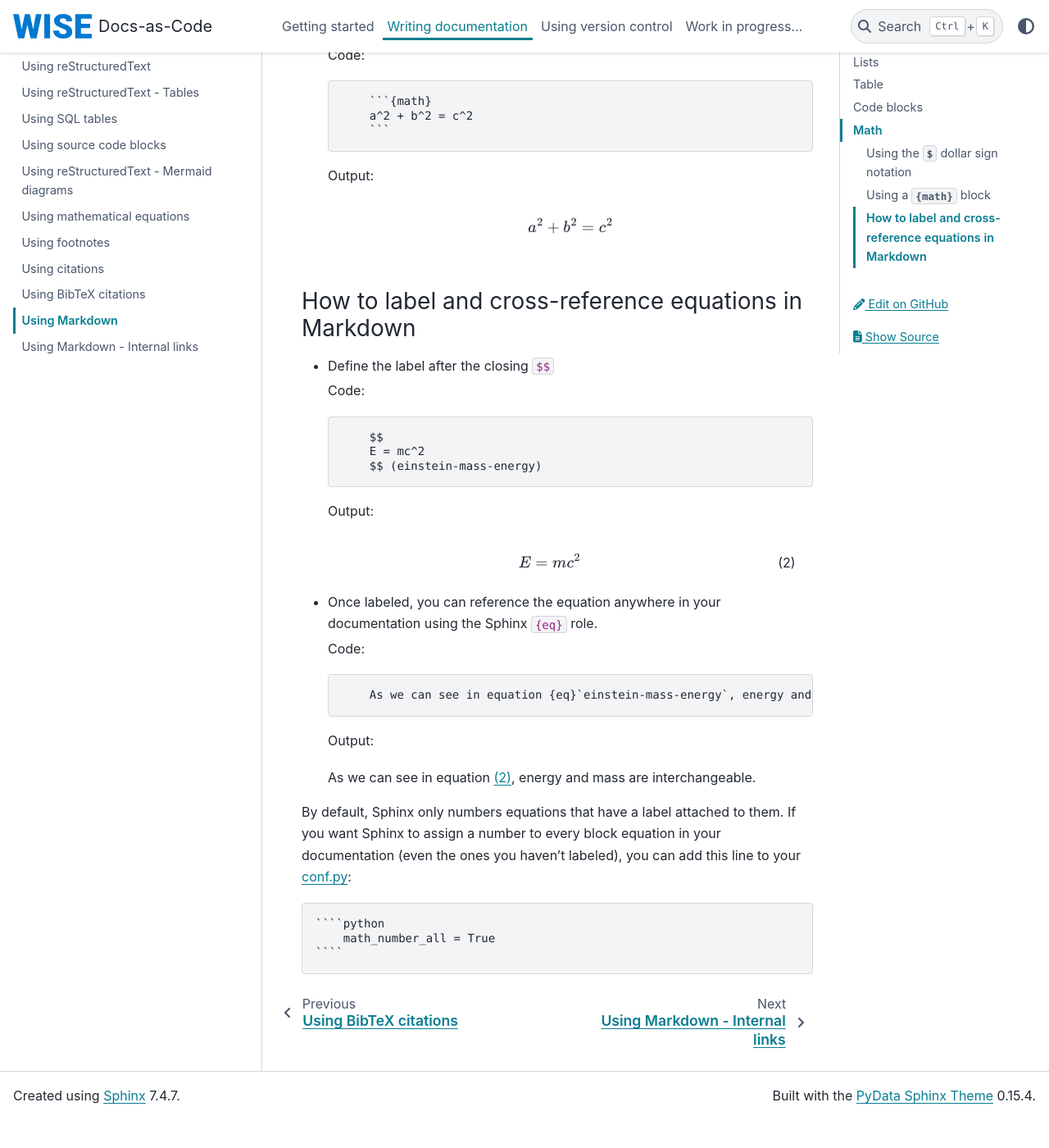
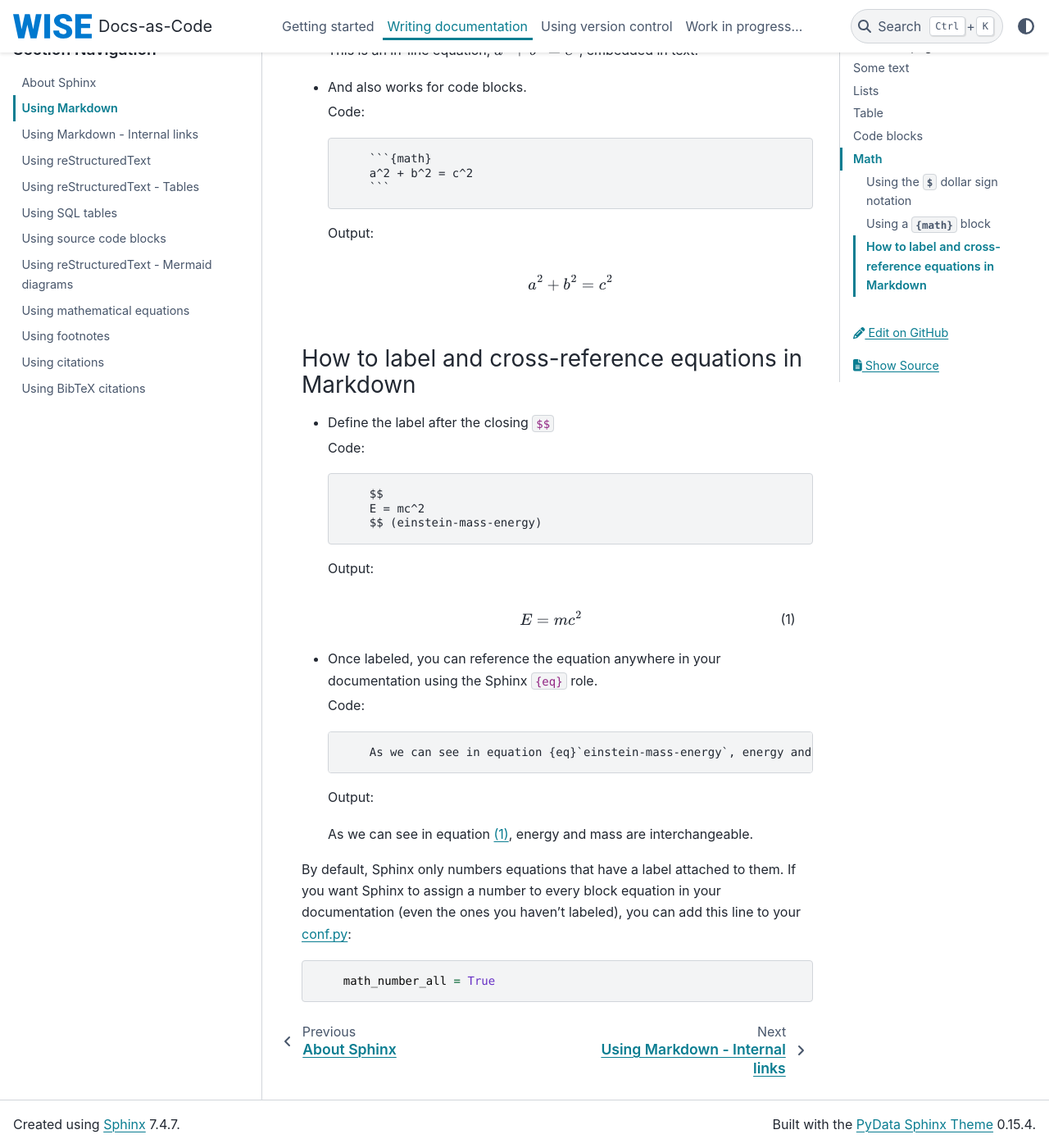
Before and after one commit to eeadata/WISE.Documentation, a Sphinx documentation site: the page built from docs/WritingDocs/UsingMarkdown.md, in a window 1280 px wide and 1400 px high, scrolled down 2827 px. Shown: the whole window at 82% size. Built offline with Sphinx 7.4.7 and the PyData theme 0.15.4, drawn with Linux system fonts in a browser that asks for light colours; before the commit the page ends 4192 px from its top, so only the background shows below that; some of the changed text lies outside the part shown.

Commit message:
Edits suggested by Marek

`````diff
--- a/docs/WritingDocs/UsingMarkdown.md
+++ b/docs/WritingDocs/UsingMarkdown.md
@@ -22,7 +24,6 @@
 - item 2
 - item 3
 
-
 ## Table
 
 | No.  |  Prime |
@@ -32,17 +33,17 @@
 | 3    |  Yes   |
 | 4    |  No    |
 
-
-
 ## Code blocks
 
 The following is a Python code block:
+
 ```python
   def hello():
       print("Hello world")
 ```
 
 And this is a C code block:
+
 ```c
 #include <stdio.h>
 int main()
@@ -52,12 +53,11 @@
 }
 ```
 
-
 ## Math
 
 ### Using the `$` dollar sign notation
 
-* Add `myst_parser` to your active extensions in the project `conf.py`
+- Add `myst_parser` to your active extensions in the project `conf.py`
 
     ```python
         extensions = [
@@ -66,7 +66,7 @@
         ]
     ````
 
-* Tell MyST to allow dollar signs and advanced math blocks
+- Tell MyST to allow dollar signs and advanced math blocks
 
     ```python
         myst_enable_extensions = [
@@ -75,7 +75,7 @@
         ]
     ````
 
-*   Now you can use the `$` notation for in-line equations.
+- Now you can use the `$` notation for in-line equations.
 
     Code:
 
@@ -87,7 +87,7 @@
 
     The area of a circle is $A = \pi r^2$.
 
-*   You can also use code blocks.
+- You can also use code blocks.
 
     Code:
 
@@ -105,7 +105,7 @@
 
 ### Using a `{math}` block
 
-*   This also works for in-line equations.
+- This also works for in-line equations.
 
     Code:
 
@@ -117,7 +117,7 @@
 
     This is an in-line equation, {math}`a^2 + b^2 = c^2`, embedded in text.
 
-*   And also works for code blocks.
+- And also works for code blocks.
 
     Code:
 
@@ -135,8 +135,7 @@
 
 ### How to label and cross-reference equations in Markdown
 
-*   Define the label after the closing `$$`
-
+- Define the label after the closing `$$`
 
     Code:
 
@@ -152,7 +151,7 @@
     E = mc^2
     $$ (einstein-mass-energy)
 
-*   Once labeled, you can reference the equation anywhere in your documentation
+- Once labeled, you can reference the equation anywhere in your documentation
     using the Sphinx `{eq}` role.
 
     Code:
@@ -169,6 +168,6 @@
 If you want Sphinx to assign a number to every block equation in your documentation
 (even the ones you haven't labeled), you can add this line to your conf.py:
 
-    ````python
-        math_number_all = True
-    ````
+````python
+    math_number_all = True
+````
--- a/docs/WritingDocs/index.rst
+++ b/docs/WritingDocs/index.rst
@@ -6,6 +6,8 @@
    :hidden:
 
    AboutSphinx
+   UsingMarkdown.md
+   UsingMarkdown_InternalLinks.md
    UsingReStructuredText.rst
    UsingReStructuredText_Tables.rst
    Using_SQLTable.md
@@ -15,8 +17,6 @@
    Using_Footnotes.md
    Using_Citations.md
    Using_BibTeXCitations.md
-   UsingMarkdown.md
-   UsingMarkdown_InternalLinks.md
 
 This section covers the following topics:
 
--- a/docs/_sharedFiles/Links.rst
+++ b/docs/_sharedFiles/Links.rst
@@ -40,6 +40,7 @@
 
 .. _Pandoc: https://pandoc.org/
 .. _PlantUML: https://plantuml.com/
+.. _PyData theme: https://pydata-sphinx-theme.readthedocs.io/en/stable/index.html
 .. _Pygments: https://pygments.org/
 .. _Pygments language lexers: https://pygments.org/docs/lexers/
 .. _Python: https://www.python.org/
`````
Also changed, not shown: other parts of docs/WritingDocs/UsingMarkdown.md (+2 -0 lines), docs/GettingStarted/BuildingTheDocumentationLocally.rst (+13 -0 lines), docs/GettingStarted/PublishingToGitHubPages.rst (+6 -2 lines), docs/WritingDocs/Using_BibTeXCitations.md (+57 -53 lines).
